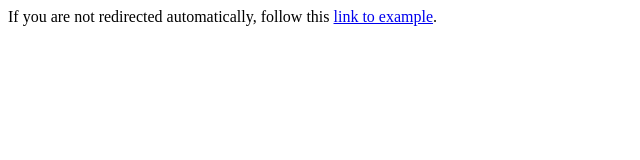
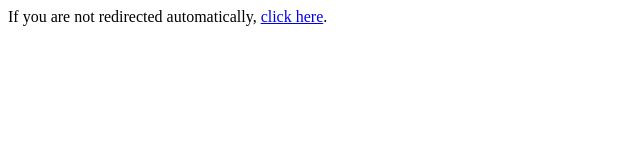
Before and after one commit to charozi/web, a plain HTML site: page index.html in a window 1280 px wide. Shown: the whole page, without its empty margins (0-640 px from the left). Drawn offline with Linux system fonts and the light colour scheme.

Commit message:
Update index.html

```diff
--- a/index.html
+++ b/index.html
@@ -5,6 +5,6 @@
     </head>
     <body>
         <!-- Note: don't tell people to `click` the link, just tell them that it is a link. -->
-        If you are not redirected automatically, follow this <a href='https://bit.ly/charozi'>link to example</a>.
+        If you are not redirected automatically, <a href='https://bit.ly/charozi'>click here</a>.
     </body>
 </html>
```
